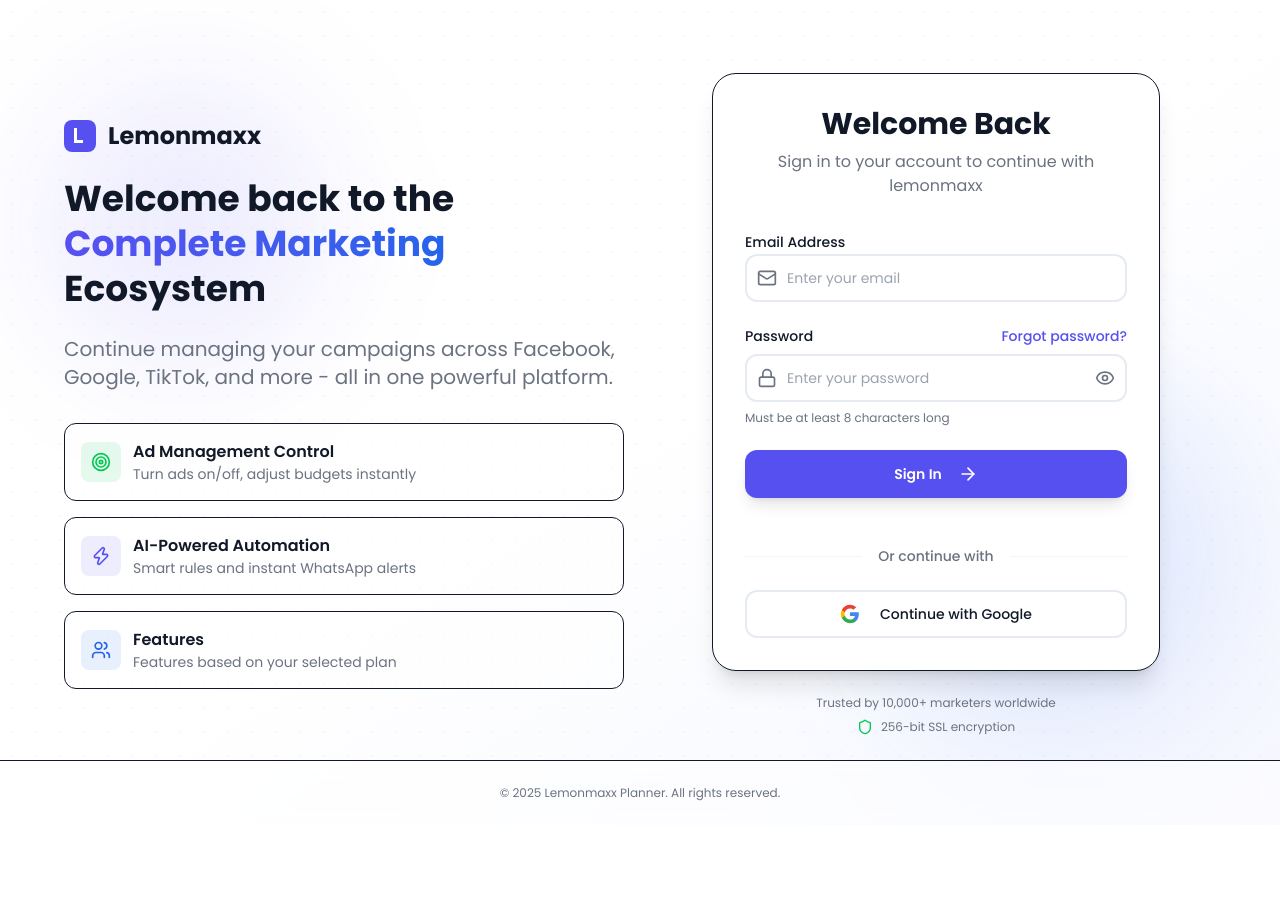
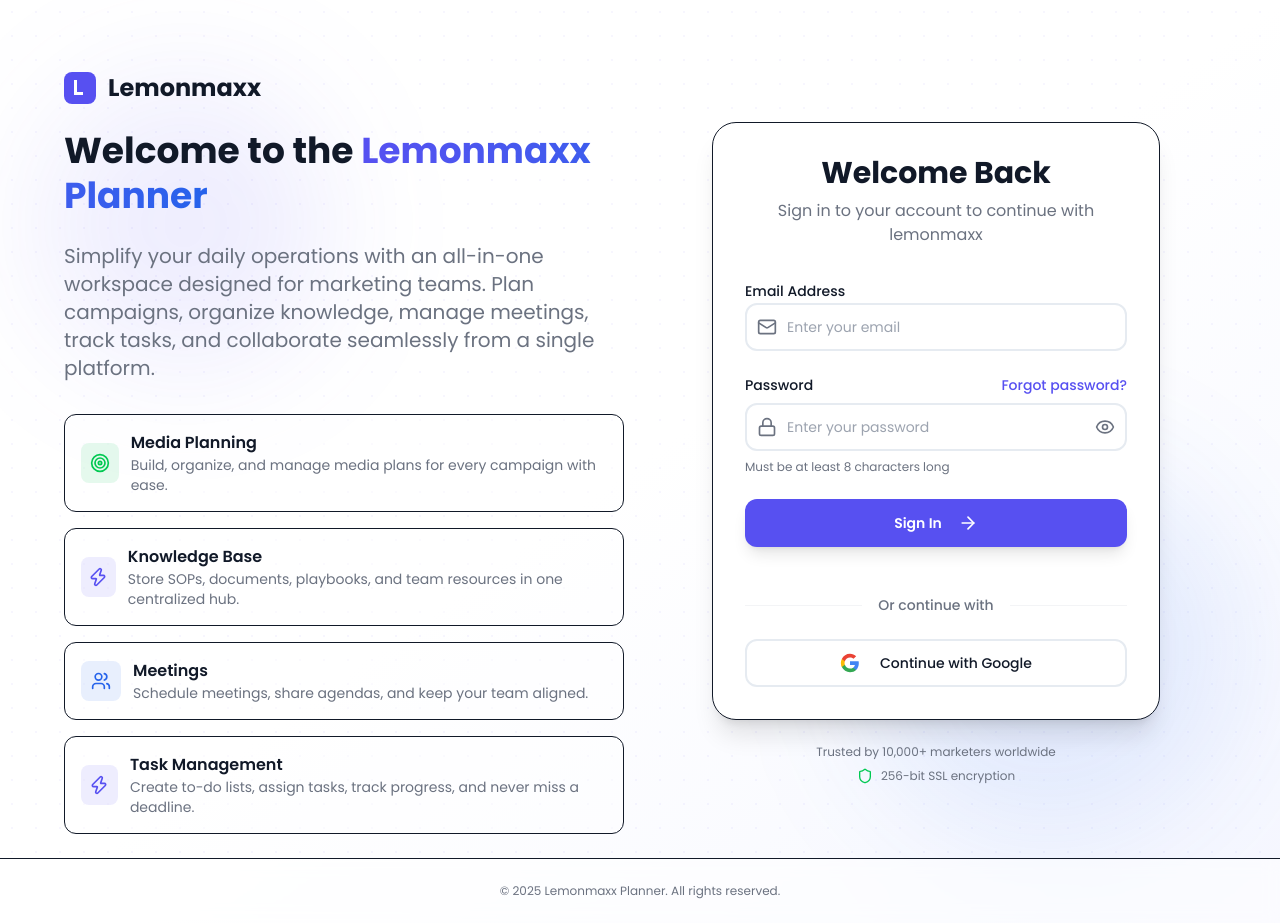
Before and after one commit to cpserver123/lemonmaxx-planner, a Next.js app: page /login in a window 1280 px wide. Before the commit the page ends 825 px from the top, so only its background shows below. Built offline with nearby package versions, Linux system fonts and the light colour scheme.

Commit message:
login text changes

```diff
--- a/src/app/(auth)/login/page.tsx
+++ b/src/app/(auth)/login/page.tsx
@@ -537,12 +537,11 @@
             <span className="text-2xl font-bold text-foreground">Lemonmaxx</span>
           </div>
           <h1 className="text-4xl font-bold text-foreground leading-tight">
-            Welcome back to the
-            <span className="bg-gradient-to-r from-primary to-accent bg-clip-text text-transparent"> Complete Marketing </span>
-            Ecosystem
+            Welcome to the
+            <span className="bg-gradient-to-r from-primary to-accent bg-clip-text text-transparent"> Lemonmaxx Planner</span>
           </h1>
           <p className="text-xl text-muted-foreground">
-            Continue managing your campaigns across Facebook, Google, TikTok, and more - all in one powerful platform.
+            Simplify your daily operations with an all-in-one workspace designed for marketing teams. Plan campaigns, organize knowledge, manage meetings, track tasks, and collaborate seamlessly from a single platform.
           </p>
         </div>
 
@@ -553,8 +552,8 @@
               <Target className="w-5 h-5 text-green-500" />
             </div>
             <div>
-              <h3 className="font-semibold text-foreground">Ad Management Control</h3>
-              <p className="text-sm text-muted-foreground">Turn ads on/off, adjust budgets instantly</p>
+              <h3 className="font-semibold text-foreground">Media Planning</h3>
+              <p className="text-sm text-muted-foreground">Build, organize, and manage media plans for every campaign with ease.</p>
             </div>
           </div>
           <div className="flex items-center gap-3 p-4 bg-card/50 rounded-xl border">
@@ -562,8 +561,8 @@
               <Zap className="w-5 h-5 text-primary" />
             </div>
             <div>
-              <h3 className="font-semibold text-foreground">AI-Powered Automation</h3>
-              <p className="text-sm text-muted-foreground">Smart rules and instant WhatsApp alerts</p>
+              <h3 className="font-semibold text-foreground">Knowledge Base</h3>
+              <p className="text-sm text-muted-foreground">Store SOPs, documents, playbooks, and team resources in one centralized hub.</p>
             </div>
           </div>
           <div className="flex items-center gap-3 p-4 bg-card/50 rounded-xl border">
@@ -571,8 +570,17 @@
               <Users className="w-5 h-5 text-accent" />
             </div>
             <div>
-              <h3 className="font-semibold text-foreground"> Features</h3>
-              <p className="text-sm text-muted-foreground">Features based on your selected plan</p>
+              <h3 className="font-semibold text-foreground"> Meetings</h3>
+              <p className="text-sm text-muted-foreground">Schedule meetings, share agendas, and keep your team aligned.</p>
+            </div>
+          </div>
+          <div className="flex items-center gap-3 p-4 bg-card/50 rounded-xl border">
+            <div className="w-10 h-10 bg-primary/10 rounded-lg flex items-center justify-center">
+              <Zap className="w-5 h-5 text-primary" />
+            </div>
+            <div>
+              <h3 className="font-semibold text-foreground">Task Management</h3>
+              <p className="text-sm text-muted-foreground">Create to-do lists, assign tasks, track progress, and never miss a deadline.</p>
             </div>
           </div>
         </div>
```
